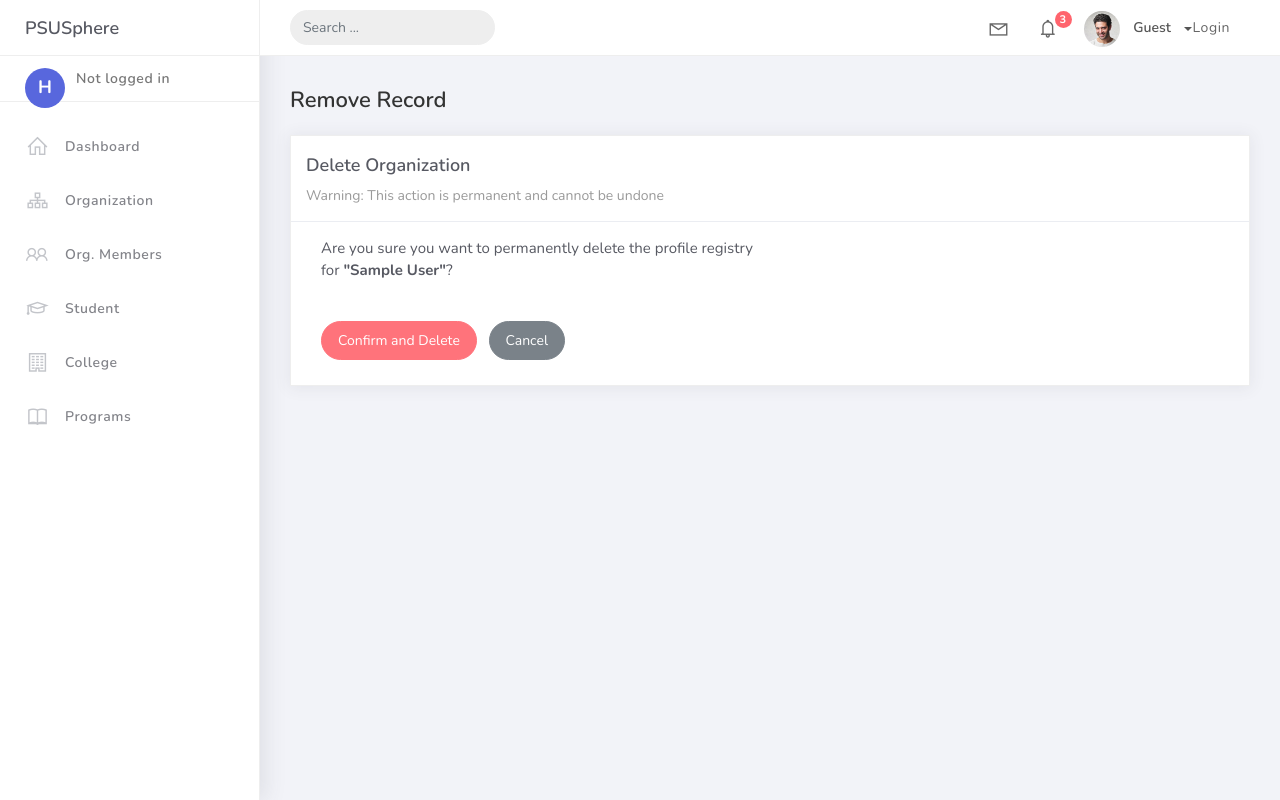
After one commit to n3ck-hurt/PsuSphere_reimagine, a Django app: page /organization_list/1/delete in a window 1280 px wide. The commit adds this page. Run offline with Django 5.2, Linux system fonts and the light colour scheme; tables that the repository leaves empty hold one stand-in row (values such as "Sample post"); some libraries are stand-ins or nearby versions.

Commit message:
completed full baseline organization crud lifecycle features setup

```diff
--- a/projectsite/studentorg/urls.py
+++ b/projectsite/studentorg/urls.py
@@ -1,11 +1,12 @@
 from django.urls import path
-from .views import HomePageView, OrganizationList, OrgMemberListView, StudentListView, CollegeListView, ProgramListView, OrganizationCreateView, OrganizationUpdateView
+from .views import HomePageView, OrganizationList, OrgMemberListView, StudentListView, CollegeListView, ProgramListView, OrganizationCreateView, OrganizationUpdateView, OrganizationDeleteView
 
 urlpatterns = [
     path('', HomePageView.as_view(), name='home'),
     path('organization_list', OrganizationList.as_view(), name='organization-list'),
     path('organization_list/add', OrganizationCreateView.as_view(), name='organization-add'),
     path('organization_list/<pk>', OrganizationUpdateView.as_view(), name='organization-update'),
+    path('organization_list/<pk>/delete', OrganizationDeleteView.as_view(), name='organization-delete'),
     path('members/', OrgMemberListView.as_view(), name='orgmember-list'),
     path('students/', StudentListView.as_view(), name='student-list'),
     path('colleges/', CollegeListView.as_view(), name='college-list'),
--- a/projectsite/studentorg/views.py
+++ b/projectsite/studentorg/views.py
@@ -41,6 +41,11 @@ class OrganizationUpdateView(UpdateView):
     template_name = 'org_form.html'
     success_url = reverse_lazy('organization-list')
 
+class OrganizationDeleteView(DeleteView):
+    model = Organization
+    template_name = 'org_del.html'
+    success_url = reverse_lazy('organization-list')
+
 class OrgMemberListView(ListView):
     model = OrgMember
     context_object_name = 'members'
--- /dev/null
+++ b/projectsite/templates/org_del.html
@@ -0,0 +1,32 @@
+{% extends 'base.html' %}
+ {% load static %}
+
+ {% block content %}
+ <div class="content">
+   <div class="container-fluid">
+     <h4 class="page-title">Remove Record</h4>
+     <div class="row">
+       <div class="col-md-12">
+         <div class="card">
+           <div class="card-header">
+             <div class="card-title">Delete Organization</div>
+             <div class="card-category">Warning: This action is permanent and cannot be undone</div>
+           </div>
+           <div class="card-body">
+             <div class="col-md-6">
+               <form action="" method="post" novalidate>
+                 {% csrf_token %}
+                 <p class="mb-4">Are you sure you want to permanently delete the profile registry for <strong>"{{ object }}"</strong>?</p>
+                 <div class="form-group px-0">
+                   <button type="submit" class="btn btn-danger btn-rounded">Confirm and Delete</button>
+                   <a href="{% url 'organization-list' %}" class="btn btn-secondary btn-rounded ml-2">Cancel</a>
+                 </div>
+               </form>
+             </div>
+           </div>
+         </div>
+       </div>
+     </div>
+   </div>
+ </div>
+ {% endblock %}
--- a/projectsite/templates/org_list.html
+++ b/projectsite/templates/org_list.html
@@ -47,8 +47,9 @@
                    <td>{{ object.college }}</td>
                    <td>{{ object.description }}</td>
                    <td>
-                     <a href="organization_list/{{ object.id }}" class="btn btn-sm btn-link text-primary">Edit</a>
-                   </td>
+                      <a href="organization_list/{{ object.id }}" class="btn btn-sm btn-link text-primary">Edit</a>
+                      <a href="organization_list/{{ object.id }}/delete" class="btn btn-sm btn-link text-danger">Delete</a>
+                    </td>
                  </tr>
                  {% empty %}
                  <tr>
```
